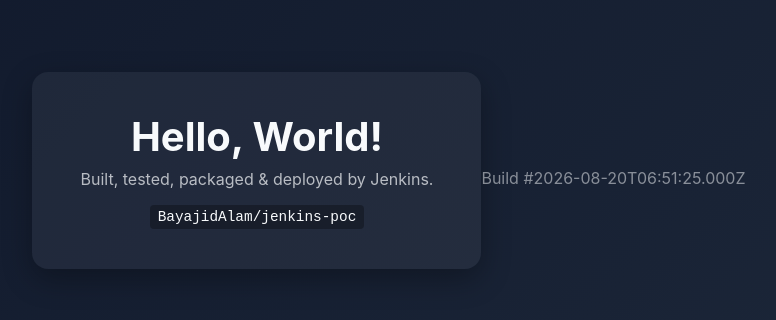
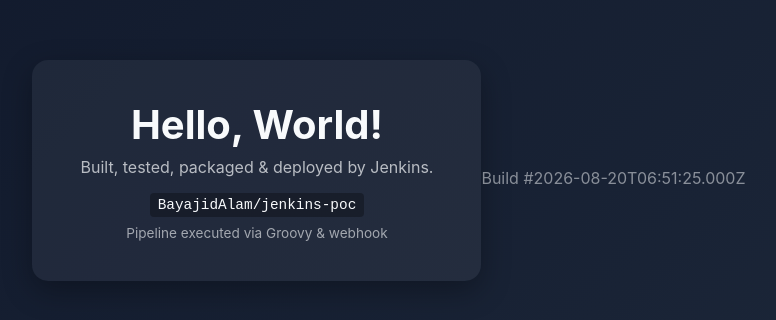
Before and after one commit to BayajidAlam/jenkins-poc, a plain HTML site: page index.html in a window 1280 px wide. Shown: the part 230-550 px from the top of the page, without its empty margins (251-1027 px from the left). Drawn offline with Linux system fonts and the light colour scheme.

Commit message:
Verify end-to-end: add pipeline tag to index.html

```diff
--- a/index.html
+++ b/index.html
@@ -38,6 +38,7 @@
     <h1>Hello, World!</h1>
     <p>Built, tested, packaged & deployed by Jenkins.</p>
     <code>BayajidAlam/jenkins-poc</code>
+    <p style="margin-top:0.5rem;font-size:0.85rem;opacity:0.6;">Pipeline executed via Groovy &amp; webhook</p>
   </div>
 </body>
 </html>
```
